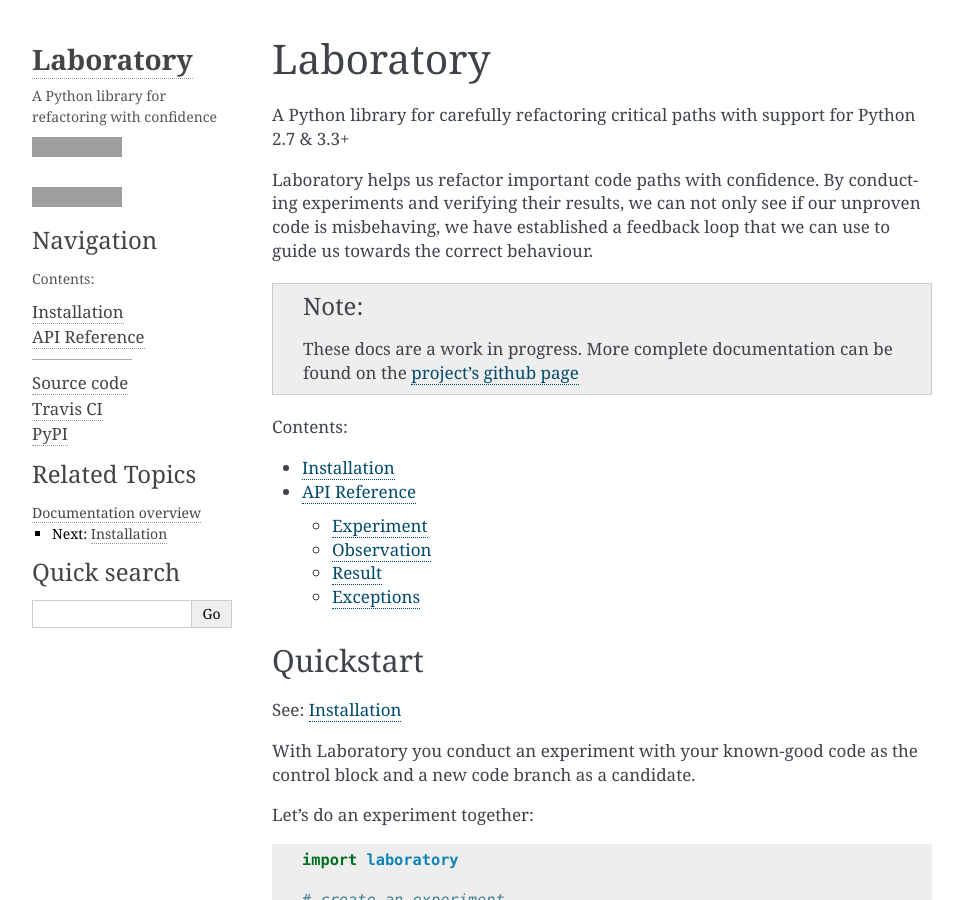
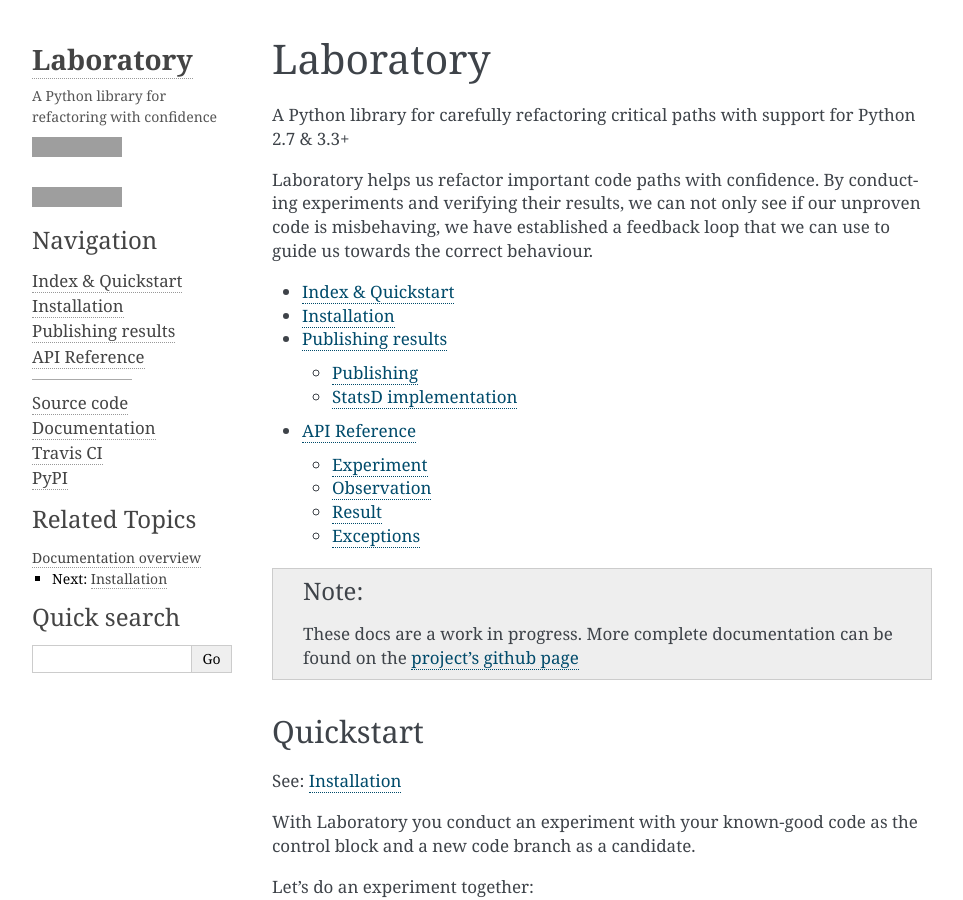
Before and after one commit to joealcorn/laboratory, a Sphinx documentation site: the page built from docs/index.rst, in a window 1280 px wide and 900 px high, cut to the strip 0-900 px from the top of the window. Shown: the whole strip, without its empty margins (148-1111 px from the left). Built offline with Sphinx 7.4.7, drawn with Linux system fonts in a browser that asks for light colours; grey boxes are pictures that could not be loaded.

Commit message:
Document publishing

```diff
--- a/docs/conf.py
+++ b/docs/conf.py
@@ -104,6 +104,7 @@
     'fixed_sidebar': True,
     'extra_nav_links': OrderedDict([
         ('Source code', 'https://github.com/joealcorn/laboratory'),
+        ('Documentation', 'https://laboratory-python.readthedocs.io'),
         ('Travis CI', 'https://travis-ci.org/joealcorn/laboratory'),
         ('PyPI', 'https://pypi.python.org/pypi/laboratory'),
     ])
--- a/docs/index.rst
+++ b/docs/index.rst
@@ -12,17 +12,18 @@
 and verifying their results, we can not only see if our unproven code is misbehaving, we have
 established a feedback loop that we can use to guide us towards the correct behaviour.
 
+.. toctree::
+   :maxdepth: 2
+
+   Index & Quickstart <self>
+   installation
+   publishing
+   reference
+
 
 .. note:: These docs are a work in progress. More complete documentation can be found on the
           `project's github page <https://github.com/joealcorn/laboratory>`_
 
-
-.. toctree::
-   :maxdepth: 2
-   :caption: Contents:
-
-   installation
-   reference
 
 .. _quickstart:
 
```
Also changed, not shown: other parts of docs/index.rst (+1 -1 lines), docs/publishing.rst (added, +44 -0 lines), docs/reference.rst (+5 -6 lines), 1 other file.
